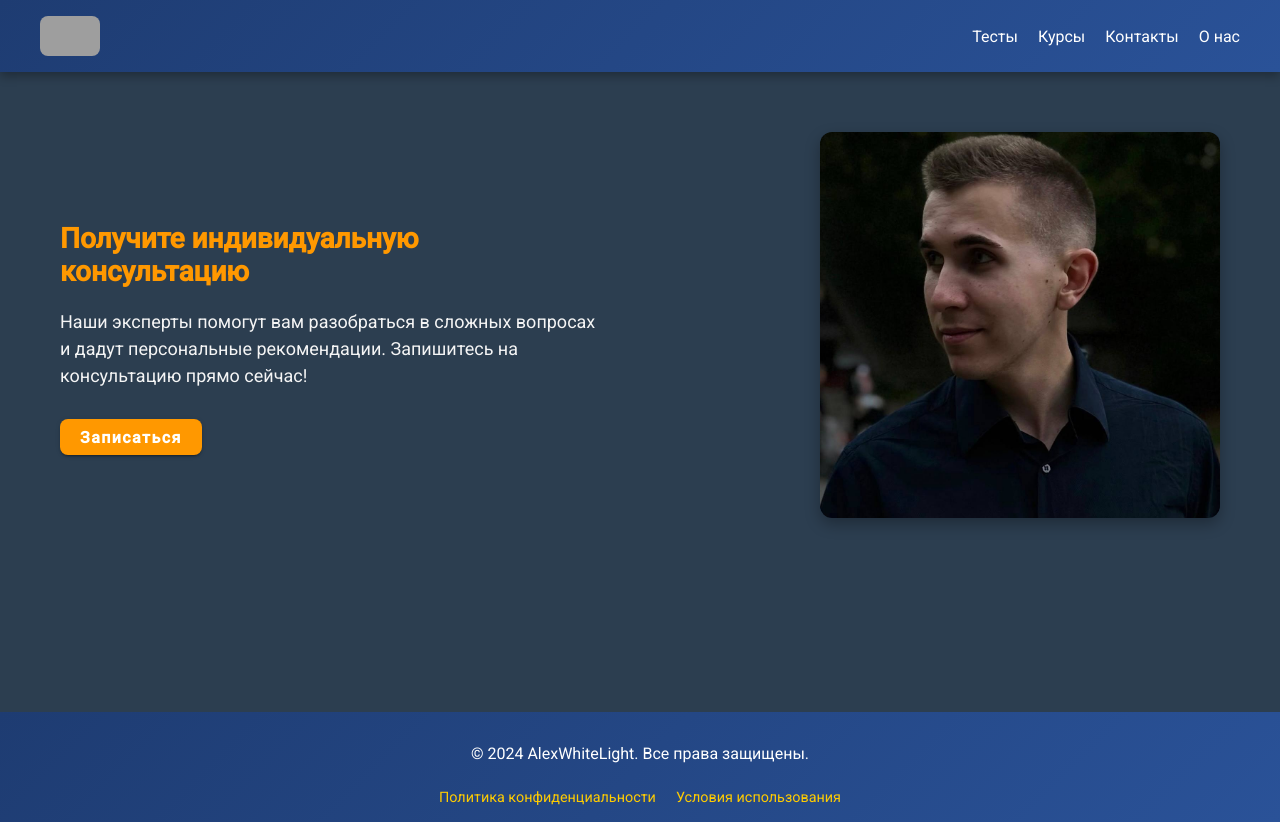
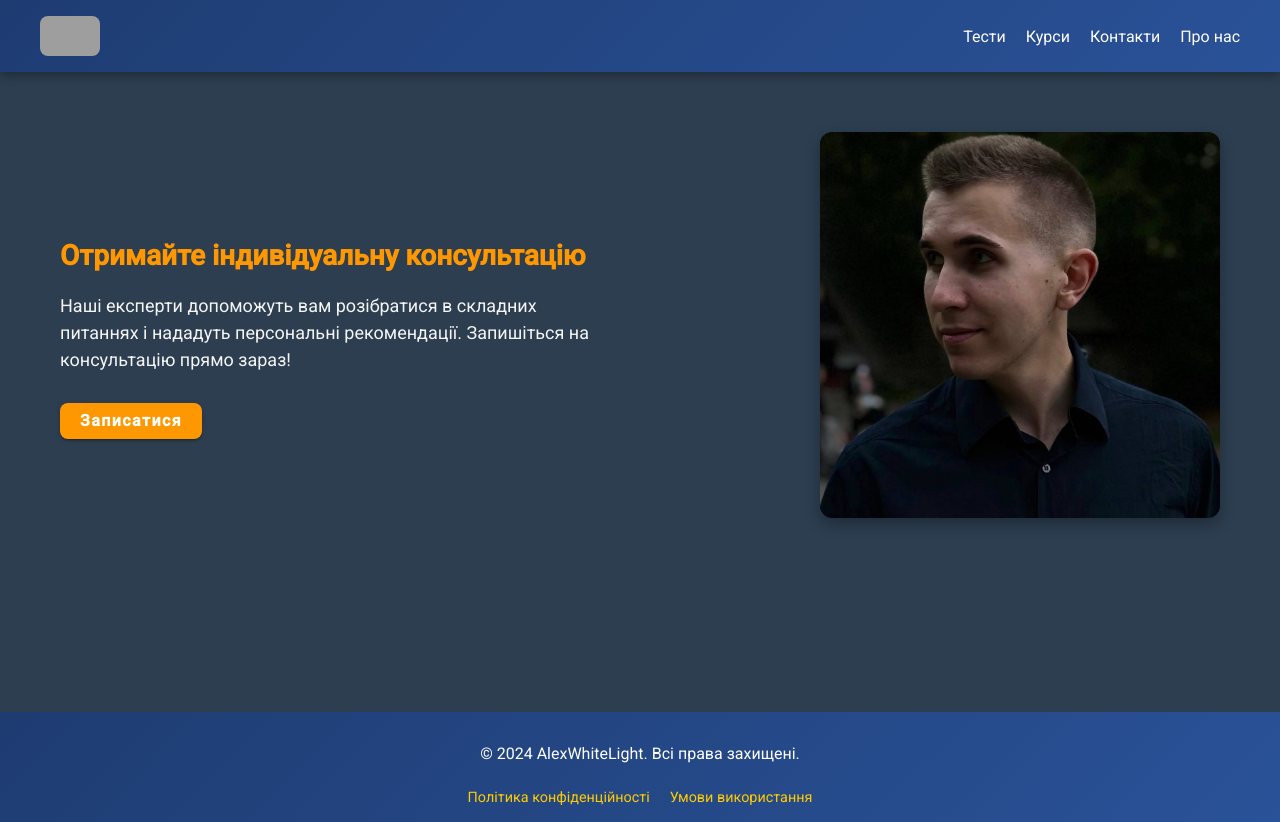
Before and after one commit to Ivan-Andrusyshyn/alex-consultations, an Angular app: page /consultations in a window 1280 px wide. Built offline with nearby package versions, Linux system fonts and the light colour scheme; grey boxes are pictures that could not be loaded.

Commit message:
add translation of content to uk lg

```diff
--- a/src/app/components/footer/footer.component.html
+++ b/src/app/components/footer/footer.component.html
@@ -1,10 +1,10 @@
 <footer class="footer">
   <div class="container">
     <div class="footer-info">
-      <p>&copy; 2024 AlexWhiteLight. Все права защищены.</p>
+      <p>&copy; 2024 AlexWhiteLight. Всі права захищені.</p>
       <nav class="footer-nav">
-        <a>Политика конфиденциальности</a>
-        <a>Условия использования</a>
+        <a>Політика конфіденційності</a>
+        <a>Умови використання</a>
       </nav>
     </div>
   </div>
--- a/src/app/components/header/header.component.html
+++ b/src/app/components/header/header.component.html
@@ -4,29 +4,29 @@
     <app-cube></app-cube>
 
     <nav class="nav">
-      <a routerLink="/tests" routerLinkActive="active">Тесты</a>
+      <a routerLink="/tests" routerLinkActive="active">Тести</a>
       <a routerLink="/courses" routerLinkActive="active" (click)="toggleMenu()"
-        >Курсы</a
+        >Курси</a
       >
 
-      <a routerLink="/contacts" routerLinkActive="active">Контакты</a>
-      <a routerLink="/about" routerLinkActive="active">О нас</a>
+      <a routerLink="/contacts" routerLinkActive="active">Контакти</a>
+      <a routerLink="/about" routerLinkActive="active">Про нас</a>
     </nav>
     <button class="menu-btn" (click)="toggleMenu()">☰</button>
   </div>
   <div class="mobile-menu" *ngIf="isMenuOpen">
     <a routerLink="/tests" routerLinkActive="active" (click)="toggleMenu()"
-      >Тесты</a
+      >Тести</a
     >
     <a routerLink="/courses" routerLinkActive="active" (click)="toggleMenu()"
-      >Курсы</a
+      >Курси</a
     >
 
     <a routerLink="/about" routerLinkActive="active" (click)="toggleMenu()"
-      >О нас</a
+      >Про нас</a
     >
     <a routerLink="/contacts" routerLinkActive="active" (click)="toggleMenu()"
-      >Контакты</a
+      >Контакти</a
     >
   </div>
 </header>
--- a/src/app/components/hero/hero.component.html
+++ b/src/app/components/hero/hero.component.html
@@ -1,11 +1,9 @@
 <div class="hero">
   <div class="container">
     <div class="hero-content">
-      <h1>Твой успех – наш приоритет!</h1>
-      <p>
-        Получите персональную консультацию и достигните своих целей быстрее.
-      </p>
-      <a routerLink="consultations" class="btn">Записаться на консультацию</a>
+      <h1>Ваш успіх — наш пріоритет!</h1>
+      <p>Отримайте персональну консультацію та досягайте своїх цілей швидше.</p>
+      <a routerLink="consultations" class="btn">Записатися на консультацію</a>
     </div>
   </div>
 </div>
--- a/src/app/components/modal/modal.component.html
+++ b/src/app/components/modal/modal.component.html
@@ -1,35 +1,35 @@
-<h2 mat-dialog-title>🔥 Готовы к прорыву?</h2>
+<h2 mat-dialog-title>🔥 Готові до прориву?</h2>
 <mat-dialog-content>
   <p>
-    Получите персональную консультацию и узнайте, как достичь лучших
-    результатов!
+    Отримайте персональну консультацію та дізнайтеся, як досягти кращих
+    результатів!
   </p>
   <mat-form-field>
-    <mat-label>Что вас интересует?</mat-label>
+    <mat-label>Що вас цікавить?</mat-label>
     <input
       matInput
       [(ngModel)]="interest"
-      placeholder="Например: маркетинг, IT, финансы"
+      placeholder="Наприклад: маркетинг, IT, фінанси"
     />
   </mat-form-field>
   <mat-form-field>
-    <mat-label>Ваша почта</mat-label>
+    <mat-label>Ваша пошта</mat-label>
     <input
       matInput
       [(ngModel)]="email"
-      placeholder="Например: myemeil@gmail.com"
+      placeholder="Наприклад: myemail@gmail.com"
     />
   </mat-form-field>
-  <p class="offer">📢 Только сегодня: 20-минутная бесплатная консультация!</p>
+  <p class="offer">📢 Лише сьогодні: 20-хвилинна безкоштовна консультація!</p>
 </mat-dialog-content>
 <mat-dialog-actions>
-  <button mat-button (click)="onNoClick()" class="no-btn">Нет, спасибо</button>
+  <button mat-button (click)="onNoClick()" class="no-btn">Ні, дякую</button>
   <button
     mat-button
     [mat-dialog-close]="interest"
     class="yes-btn"
     cdkFocusInitial
   >
-    🚀 Получить консультацию
+    🚀 Отримати консультацію
   </button>
 </mat-dialog-actions>
--- a/src/app/pages/about/about.component.html
+++ b/src/app/pages/about/about.component.html
@@ -3,11 +3,11 @@
     <div class="about-content">
       <h2 class="section-title">О нас</h2>
       <p class="section-description">
-        Мы — команда профессионалов, готовых помочь вам освоить новые навыки в
-        мире IT. Наши курсы созданы для тех, кто хочет развиваться и добиваться
-        успеха.
+        Ми — команда професіоналів, готових допомогти вам опанувати нові навички
+        у світі IT. Наші курси створені для тих, хто хоче розвиватися та
+        досягати успіху.
       </p>
-      <a routerLink="/contacts" class="btn">Связаться с нами</a>
+      <a routerLink="/contacts" class="btn">Зв'язатися з нами</a>
     </div>
     <div class="about-image">
       <img
--- a/src/app/pages/consultations/consultations.component.html
+++ b/src/app/pages/consultations/consultations.component.html
@@ -1,13 +1,13 @@
 <section class="consultations">
   <div class="container">
     <div class="consultations-content">
-      <h2 class="section-title">Получите индивидуальную консультацию</h2>
+      <h2 class="section-title">Отримайте індивідуальну консультацію</h2>
       <p class="section-description">
-        Наши эксперты помогут вам разобраться в сложных вопросах и дадут
-        персональные рекомендации. Запишитесь на консультацию прямо сейчас!
+        Наші експерти допоможуть вам розібратися в складних питаннях і нададуть
+        персональні рекомендації. Запишіться на консультацію прямо зараз!
       </p>
       <button class="btn" mat-raised-button (click)="openDialog()">
-        Записаться
+        Записатися
       </button>
     </div>
     <div class="consultations-image">
--- a/src/app/pages/contacts/contacts.component.html
+++ b/src/app/pages/contacts/contacts.component.html
@@ -11,7 +11,7 @@
           name="name"
           ngModel
           required
-          placeholder="Ваше имя"
+          placeholder="Ваше ім'я"
         />
       </div>
       <div class="input-group">
@@ -30,11 +30,11 @@
           formControlName="message"
           ngModel
           required
-          placeholder="Ваше сообщение"
+          placeholder="Ваше повідомлення"
         ></textarea>
       </div>
       <button type="submit" class="btn" [disabled]="!contactForm.valid">
-        Отправить
+        Відправити
       </button>
     </form>
   </div>
--- a/src/app/pages/courses/courses.component.html
+++ b/src/app/pages/courses/courses.component.html
@@ -1,27 +1,27 @@
 <section class="courses">
   <div class="container">
-    <h2 class="section-title">Наши курсы</h2>
+    <h2 class="section-title">Наші курси</h2>
     <p class="section-description">
-      Выбери курс, который поможет тебе достичь новых высот!
+      Оберіть курс, який допоможе вам досягти нових висот!
     </p>
 
     <div class="course-list">
       <div class="course-card">
-        <h3>Frontend-разработка</h3>
-        <p>Освой HTML, CSS, JavaScript и начни создавать крутые сайты.</p>
-        <a routerLink="/courses/frontend" class="btn">Подробнее</a>
+        <h3>Frontend-розробка</h3>
+        <p>Овладай HTML, CSS, JavaScript та почни створювати класні сайти.</p>
+        <a routerLink="/courses/frontend" class="btn">Детальніше</a>
       </div>
 
       <div class="course-card">
-        <h3>Angular для начинающих</h3>
-        <p>Полный гайд по Angular: от основ до продвинутых техник.</p>
-        <a routerLink="/courses/angular" class="btn">Начать обучение</a>
+        <h3>Angular для початківців</h3>
+        <p>Повний гайд по Angular: від основ до просунутих технік.</p>
+        <a routerLink="/courses/angular" class="btn">Розпочати навчання</a>
       </div>
 
       <div class="course-card">
         <h3>Backend на Node.js</h3>
-        <p>Научись работать с серверной частью и базами данных.</p>
-        <a routerLink="/courses/nodejs" class="btn">Узнать больше</a>
+        <p>Навчись працювати з серверною частиною та базами даних.</p>
+        <a routerLink="/courses/nodejs" class="btn">Дізнатися більше</a>
       </div>
     </div>
   </div>
```
Also changed, not shown: 5 other files (tests, documents, lock files or other folders).
